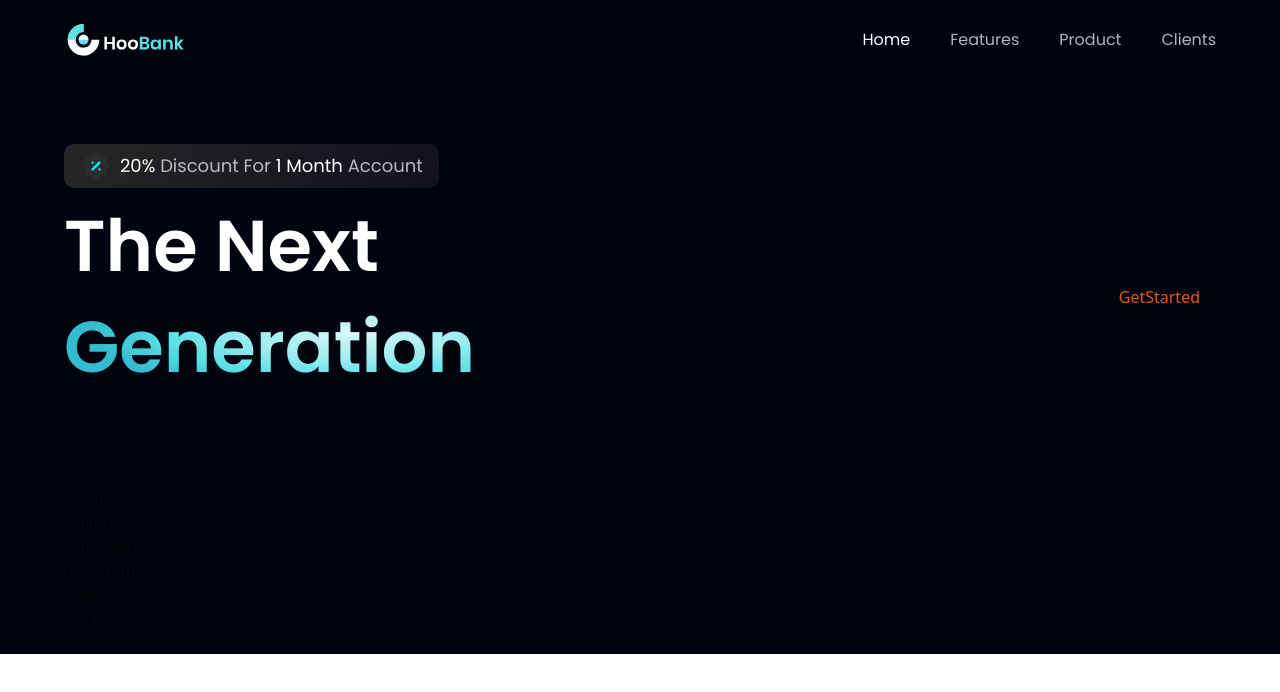
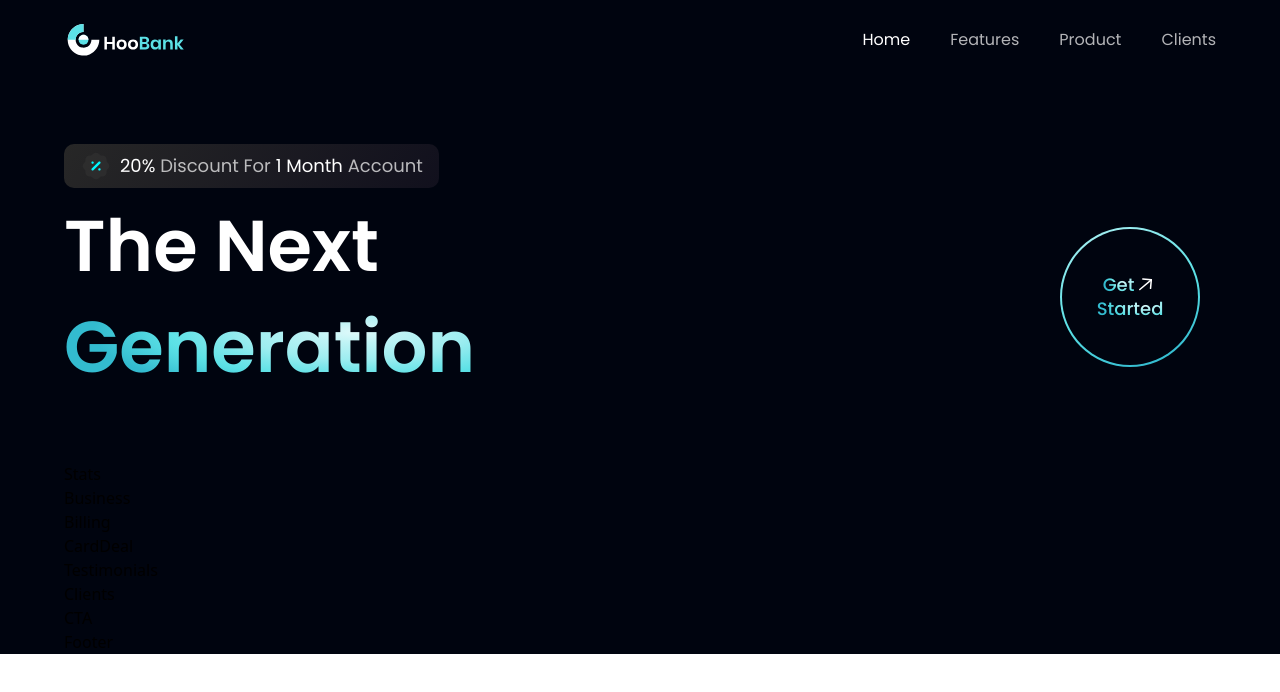
Before and after one commit to MorgDzh/Modern-Bank-App, a React (Vite) app: page / in a window 1280 px wide. Shown: the top 692 px of the page. Built offline with nearby package versions, Linux system fonts and the light colour scheme.

Commit message:
finished getstarted component

```diff
--- a/src/components/GetStarted.jsx
+++ b/src/components/GetStarted.jsx
@@ -1,9 +1,29 @@
-import React from 'react'
+import styles from "../style";
+import { arrowUp } from "../assets";
 
-const GetStarted = () => {
-  return (
-    <div className='text-orange-600'>GetStarted</div>
-  )
-}
+const GetStarted = () => (
+  <div
+    className={`${styles.flexCenter} w-[140px] h-[140px] rounded-full bg-blue-gradient p-[2px] cursor-pointer`}
+  >
+    <div
+      className={`${styles.flexCenter} flex-col bg-primary w-[100%] h-[100%] rounded-full`}
+    >
+      <div className={`${styles.flexStart} flex-row`}>
+        <p className="font-poppins font-medium text-[18px] leading-[23.4px]">
+          <span className="text-gradient">Get</span>
+        </p>
+        <img
+          src={arrowUp}
+          alt="arrow-up"
+          className="w-[23px] h-[23px] object-contain"
+        />
+      </div>
 
-export default GetStarted
+      <p className="font-poppins font-medium text-[18px] leading-[23.4px]">
+        <span className="text-gradient">Started</span>
+      </p>
+    </div>
+  </div>
+);
+
+export default GetStarted;
```
